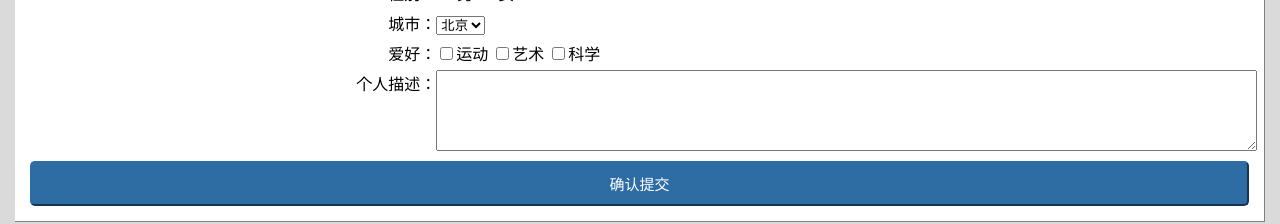
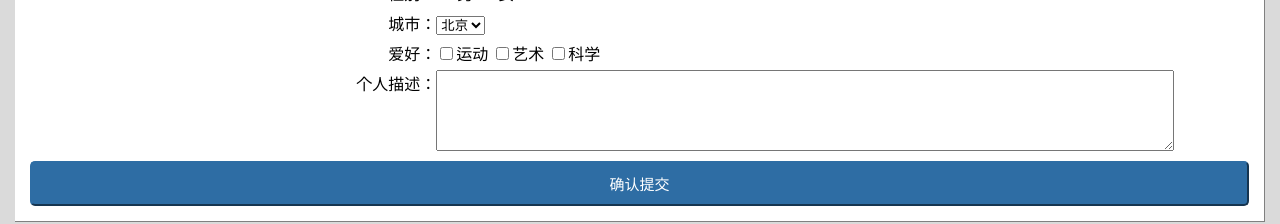
Before and after one commit to l1xiao/IFE, a plain HTML site: page phase1/task2/task2.html in a window 1280 px wide. Shown: the part 3118-3342 px from the top of the page. Drawn offline with Linux system fonts and the light colour scheme.

Commit message:
auto-adjust width of textarea

```diff
--- a/phase1/task2/task2.css
+++ b/phase1/task2/task2.css
@@ -127,6 +127,9 @@ p {
     border-color: #2e6da4;
     border-radius: 5px;
 }
+.list form textarea {
+    width:90%;
+}
 #footer {
     background:black;
     color:white;
--- a/phase1/task2/task2.html
+++ b/phase1/task2/task2.html
@@ -150,7 +150,7 @@
                         <div>
                             <label class="col-sm-4 text-right" for="ps">个人描述：</label>
                             <div class="col-sm-8 text-left" >
-                                <textarea rows="5" cols="100"></textarea>
+                                <textarea rows="5"></textarea>
                             </div>
                         </div>
                         <button type="submit">确认提交</button>
```
